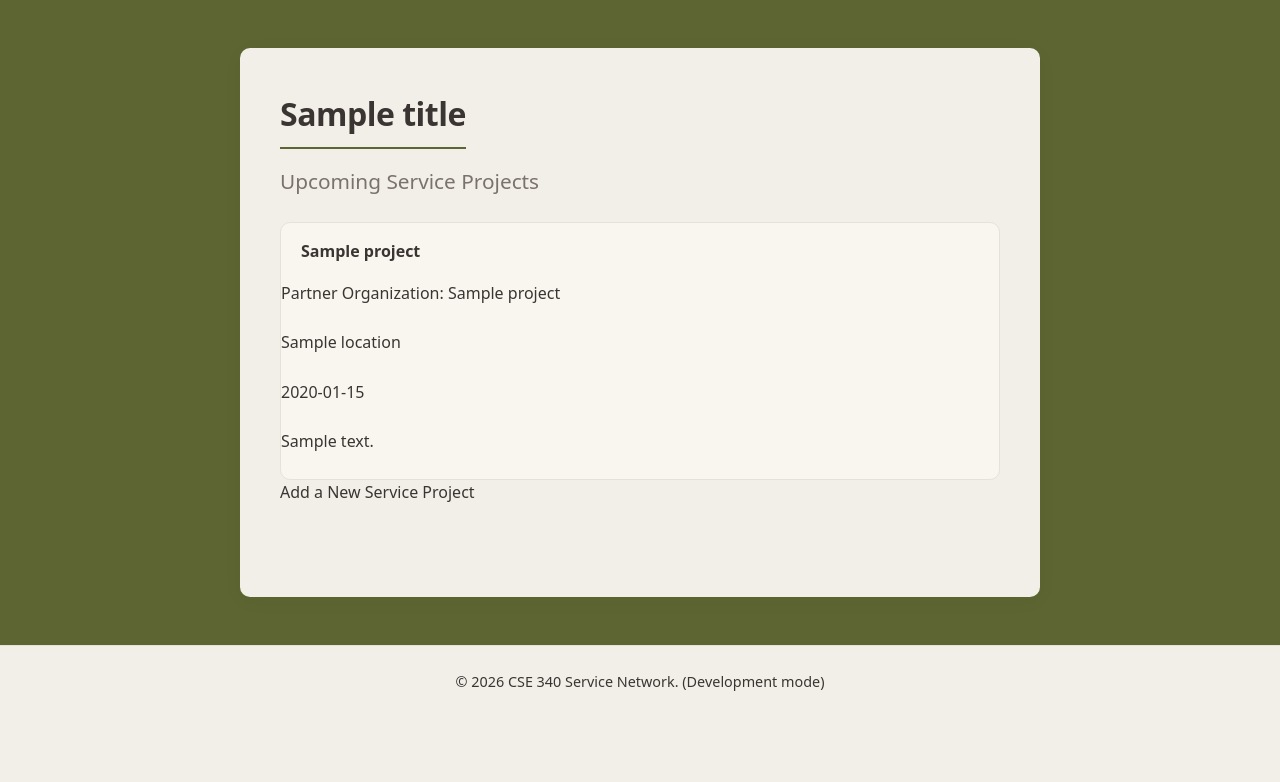
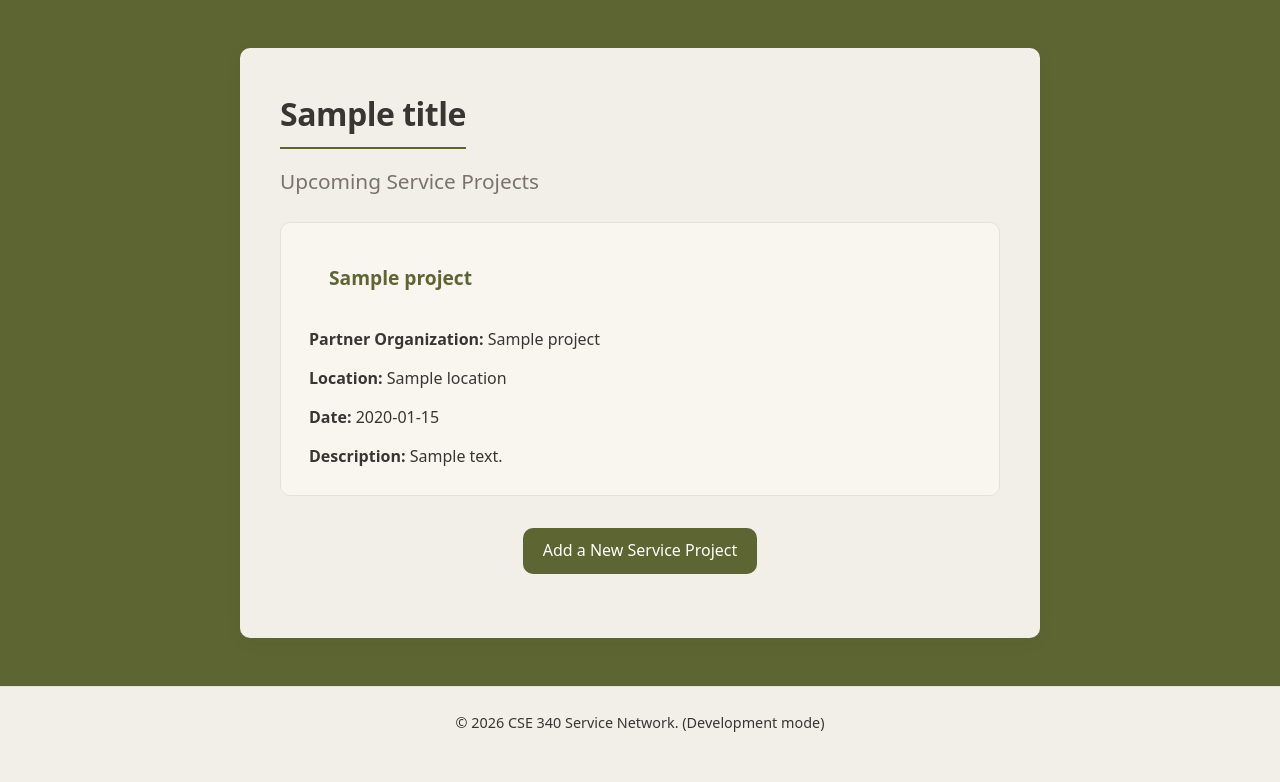
Before and after one commit to Laurenb9/cse340-course-repo, a Node server app: template src/views/projects.ejs in a window 1280 px wide. Shown: the part 59-841 px from the top of the page. Before the commit the page ends 750 px from the top, so only its background shows below. Run offline with Node 20, Linux system fonts and the light colour scheme; the template is opened without the code that fills it: most values are stand-ins (such as "Sample title", 1, 10 or a date in 2020).

Commit message:
Styles updated

```diff
--- a/public/css/main.css
+++ b/public/css/main.css
@@ -195,7 +195,10 @@ main li > a[href^="/organization/"] {
 
 main li:has(> a[href^="/project/"]):hover,
 main li:has(> a[href^="/organization/"]):hover {
-    background-color: #EAE8DF;
+    background-color: #E8EBDD;
+    border-left-color: var(--accent-hover);
+    border-left-width: 4.5px;
+
 }
 
 /* Estilos específicos para imágenes y contenido de organizaciones*/
@@ -344,6 +347,10 @@ main p:has(a[href="/new-organization"]) {
     text-align: center;
     margin-top: 2rem;
 }
+main p:has(a[href="/new-project"]) {
+    text-align: center;
+    margin-top: 2rem;
+}
 
 main p a[href="/new-organization"] {
     display: inline-block;
@@ -358,3 +365,190 @@ main p a[href="/new-organization"]:hover {
     color: #FFFFFF;
     background-color: var(--accent-hover);
 }
+
+/* ================================
+   Action Buttons
+================================ */
+
+.action-button {
+    display: inline-block;
+    padding: 0.65rem 1.25rem;
+    color: #FFFFFF;
+    background-color: var(--accent-color);
+    border-radius: var(--border-radius);
+    text-decoration: none;
+    transition: var(--transition);
+}
+
+.action-button:hover {
+    color: #FFFFFF;
+    background-color: var(--accent-hover);
+}
+
+
+/* ================================
+   Organization Header
+================================ */
+
+.organization-header {
+    display: flex;
+    justify-content: space-between;
+    align-items: center;
+    gap: 3rem;
+    margin: 1.5rem 0 2rem;
+}
+
+.organization-header img {
+    max-width: 100px;
+    height: auto;
+    border-radius: var(--border-radius);
+    margin: 0;
+}
+
+/* ================================
+   Project Cards - Layout Adjustment
+================================ */
+
+main ul.project-list {
+    display: flex;
+    flex-direction: column;
+    gap: 1.5rem;
+}
+
+main ul.project-list > li.project-card {
+    padding: 1.5rem 1.75rem;
+    background-color: var(--bg-color);
+    border: 1px solid #E6E2DA;
+    border-radius: var(--border-radius);
+    transition: var(--transition);
+}
+
+main ul.project-list > li.project-card:hover {
+    background-color: #EAE8DF;
+    border-left-color: var(--accent-hover);
+    border-left-width: 4.5px;
+}
+
+/* Project Title */
+
+.project-card .project-title {
+    display: block;
+    font-size: 1.2rem;
+    margin-bottom: 1rem;
+    color: var(--accent-color);
+}
+
+.project-card .project-title:hover {
+    color: var(--accent-hover);
+}
+
+/* Project Information */
+
+.project-card p {
+    margin-bottom: 0.75rem;
+    line-height: 1.7;
+}
+
+.project-card p:last-child {
+    margin-bottom: 0;
+}
+
+.project-card p strong {
+    color: var(--text-primary);
+}
+
+
+/* ================================
+   Categories Grid
+================================ */
+
+.categories-grid {
+    display: grid;
+    grid-template-columns: repeat(2, 1fr);
+    gap: 1.5rem;
+}
+
+.categories-grid .category-card {
+    padding: 0;
+    border-left: 4px solid transparent;
+    transition: var(--transition);
+}
+
+/* Categories hover adjustment */
+
+.categories-grid .category-card .category-link:hover {
+    background-color: #E8EBDD;
+    color: var(--text-primary);
+    border-radius: var(--border-radius);
+}
+.categories-grid .category-card:hover {
+    border-left-color: var(--accent-hover);
+}
+
+.categories-grid .category-link {
+    height: 100%;
+    display: flex;
+    align-items: center;
+    padding: 1.5rem;
+}
+
+.categories-grid .category-link h3 {
+    margin: 0;
+}
+
+
+/* ================================
+   Project Categories List
+================================ */
+
+.project-categories {
+    margin: 1rem 0 2rem;
+}
+
+.project-categories li {
+    padding: 0.85rem 1.25rem;
+}
+
+.project-categories a {
+    display: block;
+}
+
+
+/* ================================
+   Assign Categories Form
+================================ */
+
+.category-checkbox-list {
+    gap: 0.85rem;
+}
+
+.category-checkbox-list .checkbox-option {
+    display: flex;
+    flex-direction: row;
+    align-items: center;
+    gap: 0.85rem;
+    padding: 0.75rem 1rem;
+    background-color: var(--bg-color);
+    border: 1px solid #E6E2DA;
+    border-radius: var(--border-radius);
+    transition: var(--transition);
+}
+
+.category-checkbox-list .checkbox-option:hover {
+    border-color: var(--accent-color);
+    background-color: #EAE8DF;
+}
+
+.category-checkbox-list input[type="checkbox"] {
+    width: auto;
+    margin: 0;
+    padding: 0;
+    accent-color: var(--accent-color);
+    cursor: pointer;
+    flex-shrink: 0;
+}
+
+.category-checkbox-list label {
+    cursor: pointer;
+    color: var(--text-primary);
+}
--- a/src/models/db.js
+++ b/src/models/db.js
@@ -13,7 +13,7 @@ import { Pool } from 'pg';
  */
 const pool = new Pool({
     connectionString: process.env.DB_URL,
-    ssl: false  //True para probar localmente y false para render
+    ssl: true  //True para probar localmente y false para render
 });
 
 /**
--- a/src/views/assign-categories.ejs
+++ b/src/views/assign-categories.ejs
@@ -5,9 +5,9 @@
     <h2>Assign Categories</h2>
  <form action="/assign-categories/<%= projectId %>" method="POST">
 
-    <div class="form-group">
+    <div class="form-group category-checkbox-list">
       <% categories.forEach(category => { %>
-        <div>
+        <div class="checkbox-option">
           <input
             type="checkbox"
             id="category-<%= category.category_id %>"
--- a/src/views/categories.ejs
+++ b/src/views/categories.ejs
@@ -4,9 +4,9 @@
     <h1><%= title %></h1>
     <h2>Project Categories</h2>
 
-    <ul>
+    <ul class="categories-grid">
         <% categories.forEach(category => { %>
-            <li>
+            <li class="category-card">
                 <a class="category-link" href="/category/<%= category.category_id %>">
                     <h3>
                         <strong><%= category.category_name %></strong>
--- a/src/views/organization.ejs
+++ b/src/views/organization.ejs
@@ -3,8 +3,10 @@
     <h1><%= title %></h1>
 
     <h2><%= organizationDetails.name %></h2>
-    <p><a href="/edit-organization/<%= organizationDetails.organization_id %>">Edit Organization</a></p>
-    <img src="/images/<%= organizationDetails.logo_filename %>" alt="<%= organizationDetails.org_name %> logo">
+    <div class="organization-header">
+        <img src="/images/<%= organizationDetails.logo_filename %>" alt="<%= organizationDetails.org_name %> logo">
+        <a class="action-button" href="/edit-organization/<%= organizationDetails.organization_id %>">Edit Organization</a>
+    </div>
 
     <p>Description: <%= organizationDetails.description %></p>
 
--- a/src/views/projects.ejs
+++ b/src/views/projects.ejs
@@ -4,21 +4,37 @@
     <h1><%= title %></h1>
     <h2>Upcoming Service Projects</h2>
 
-        <ul>
+<ul class="project-list">
     <% projects.forEach(project => { %>
-                <li>
-                    <a href="/project/<%= project.project_id %>"><strong><%= project.title %></strong></a>
+        <li class="project-card">
+
+            <a class="project-title" href="/project/<%= project.project_id %>">
+                <strong><%= project.title %></strong>
+            </a>
+
             <p>
-                        Partner Organization:
-                        <a href="/organization/<%= project.organization_id %>"><%= project.organization_name %></a>
+                <strong>Partner Organization:</strong>
+                <a href="/organization/<%= project.organization_id %>">
+                    <%= project.organization_name %>
+                </a>
             </p>
-                    <p><%= project.location %></p>
-                    <p><%= project.date.toISOString().split('T')[0] %></p>
-                    <p><%= project.description %></p>
+
+            <p>
+                <strong>Location:</strong> <%= project.location %>
+            </p>
+
+            <p>
+                <strong>Date:</strong> <%= project.date.toISOString().split('T')[0] %>
+            </p>
+
+            <p>
+                <strong>Description:</strong> <%= project.description %>
+            </p>
+
         </li>
     <% }) %>
 </ul>
-    <p><a href="/new-project">Add a New Service Project</a></p>
+    <p><a class="action-button" href="/new-project">Add a New Service Project</a></p>
 </main>
 
 <%- include('partials/footer') %>
```
Also changed, not shown: src/views/project.ejs (+12 -6 lines). Lines whose indentation alone changed are shown as unchanged.
